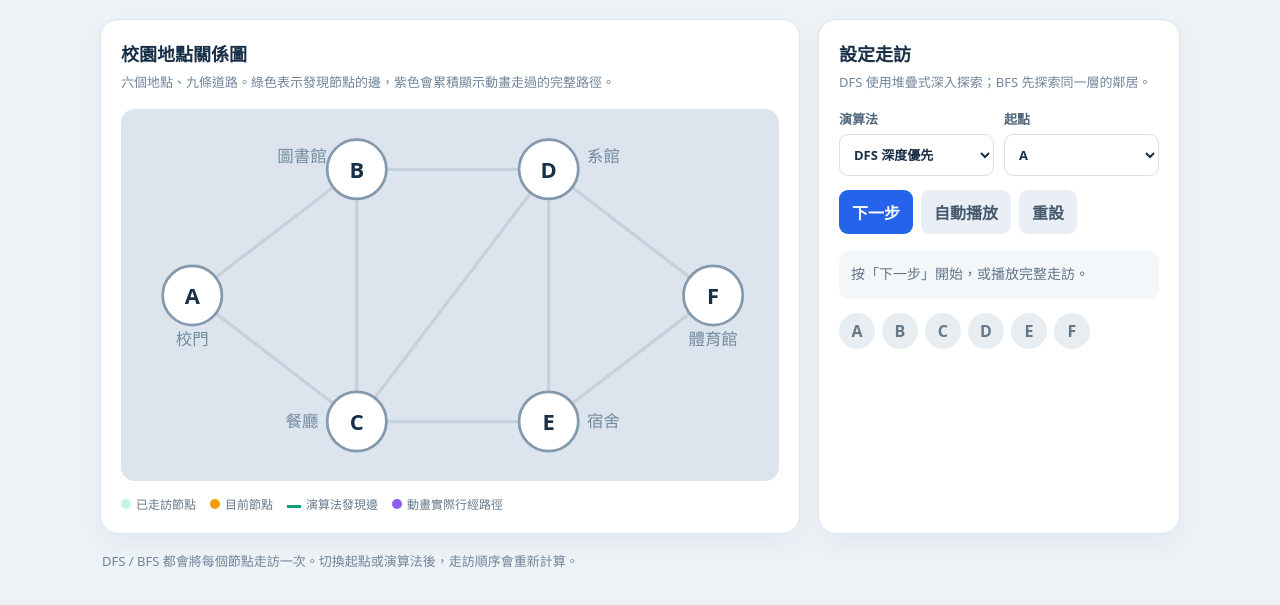
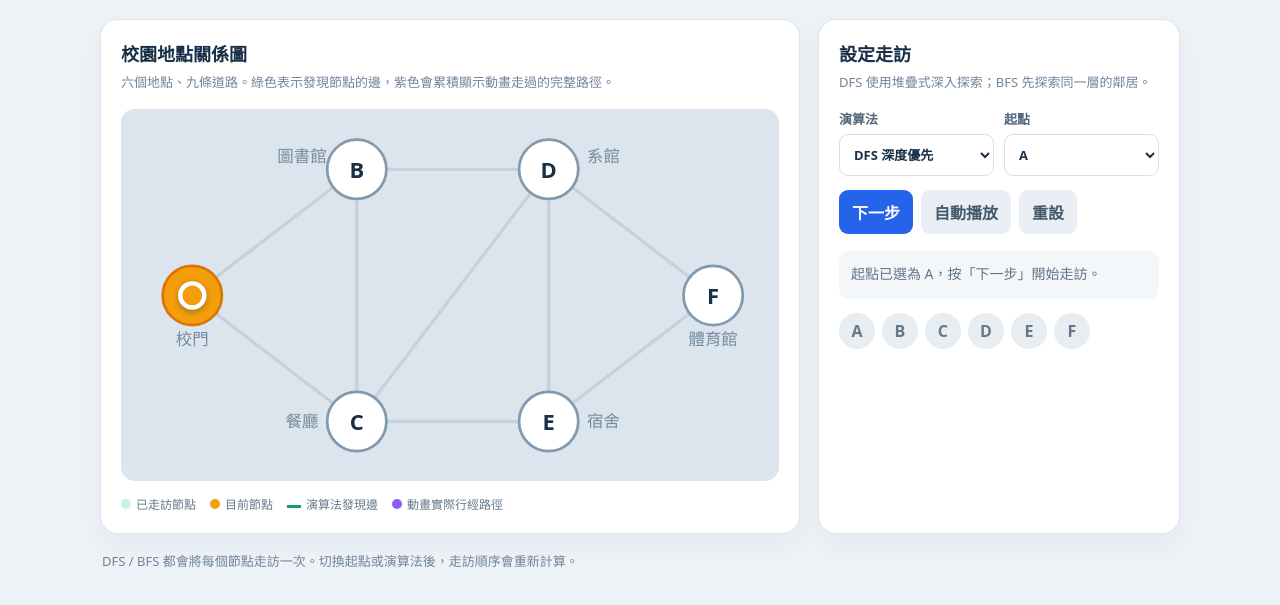
Before and after one commit to slep0721/binary-tree, a plain HTML site: page dfs-bfs.html in a window 1280 px wide. Shown: the part 141-746 px from the top of the page. Drawn offline with Linux system fonts and the light colour scheme.

Commit message:
Show the selected traversal start node

```diff
--- a/dfs-bfs.html
+++ b/dfs-bfs.html
@@ -25,7 +25,7 @@ let motionId=0,moving=false,passedNodes=new Set();
 function pointOf(node){const circle=document.querySelector(`[data-node="${node}"] circle`);return{x:Number(circle.getAttribute('cx')),y:Number(circle.getAttribute('cy'))}}
 function routeBetween(start,end){const queue=[[start]],seen=new Set([start]);while(queue.length){const route=queue.shift(),last=route[route.length-1];if(last===end)return route;for(const next of graph[last].slice().sort()){if(seen.has(next))continue;seen.add(next);queue.push([...route,next])}}return[start,end]}
 function moveTraveler(start,end){const marker=document.querySelector('#traveler'),trail=document.querySelector('#trail'),token=++motionId,route=routeBetween(start,end);marker.setAttribute('visibility','visible');if(route.length===1){const p=pointOf(end);marker.setAttribute('cx',p.x);marker.setAttribute('cy',p.y);return}moving=true;document.querySelector('#step').disabled=true;let segment=0;function travelSegment(){if(token!==motionId)return;if(segment>=route.length-1){moving=false;document.querySelector('#step').disabled=index>=steps.length-1;return}const from=pointOf(route[segment]),to=pointOf(route[segment+1]),duration=320,began=performance.now(),line=document.createElementNS('http://www.w3.org/2000/svg','line');line.setAttribute('class','trail-edge');line.setAttribute('x1',from.x);line.setAttribute('y1',from.y);line.setAttribute('x2',from.x);line.setAttribute('y2',from.y);trail.appendChild(line);function frame(now){if(token!==motionId)return;const t=Math.min(1,(now-began)/duration),eased=t*t*(3-2*t),x=from.x+(to.x-from.x)*eased,y=from.y+(to.y-from.y)*eased;marker.setAttribute('cx',x);marker.setAttribute('cy',y);line.setAttribute('x2',x);line.setAttribute('y2',y);if(t<1)requestAnimationFrame(frame);else{passedNodes.add(route[segment+1]);document.querySelector(`[data-node="${route[segment+1]}"]`).classList.add('passed');segment++;travelSegment()}}requestAnimationFrame(frame)}travelSegment()}
-function calculate(){motionId++;moving=false;passedNodes.clear();document.querySelector('#trail').replaceChildren();steps=makeSteps();index=-1;document.querySelector('#traveler').setAttribute('visibility','hidden');document.querySelectorAll('.node').forEach(n=>n.classList.remove('passed'));paint()}
-function paint(){document.querySelectorAll('.node').forEach(n=>{const at=steps.findIndex(s=>s.node===n.dataset.node);n.classList.toggle('visited',at>=0&&at<index);n.classList.toggle('current',at===index);n.classList.toggle('passed',passedNodes.has(n.dataset.node))});document.querySelectorAll('.edge').forEach(e=>e.classList.remove('active'));for(let i=1;i<=index;i++){const a=steps[i].from,b=steps[i].node;document.querySelector(`[data-edge="${[a,b].sort().join('-')}"]`)?.classList.add('active')}document.querySelector('#order').innerHTML=steps.map((s,i)=>`<span class="item ${i<index?'done':''} ${i===index?'now':''}" title="${i+1}：${s.from?`從 ${s.from} 到 ${s.node}`:'起點'}">${s.node}</span>`).join('');document.querySelector('#step').disabled=index>=steps.length-1||moving;document.querySelector('#status').textContent=index<0?'按「下一步」開始，或播放完整走訪。':`第 ${index+1} / ${steps.length} 個：走訪 ${steps[index].node}${steps[index].from?`（從 ${steps[index].from} 前往）`:'（起點）'}`}
+function calculate(){motionId++;moving=false;passedNodes.clear();document.querySelector('#trail').replaceChildren();steps=makeSteps();index=-1;document.querySelectorAll('.node').forEach(n=>n.classList.remove('passed'));const startPoint=pointOf(steps[0].node),marker=document.querySelector('#traveler');marker.setAttribute('cx',startPoint.x);marker.setAttribute('cy',startPoint.y);marker.setAttribute('visibility','visible');paint()}
+function paint(){document.querySelectorAll('.node').forEach(n=>{const at=steps.findIndex(s=>s.node===n.dataset.node),shown=index<0?0:index;n.classList.toggle('visited',at>=0&&at<index);n.classList.toggle('current',at===shown);n.classList.toggle('passed',passedNodes.has(n.dataset.node))});document.querySelectorAll('.edge').forEach(e=>e.classList.remove('active'));for(let i=1;i<=index;i++){const a=steps[i].from,b=steps[i].node;document.querySelector(`[data-edge="${[a,b].sort().join('-')}"]`)?.classList.add('active')}document.querySelector('#order').innerHTML=steps.map((s,i)=>`<span class="item ${i<index?'done':''} ${i===index?'now':''}" title="${i+1}：${s.from?`從 ${s.from} 到 ${s.node}`:'起點'}">${s.node}</span>`).join('');document.querySelector('#step').disabled=index>=steps.length-1||moving;document.querySelector('#status').textContent=index<0?`起點已選為 ${steps[0].node}，按「下一步」開始走訪。`:`第 ${index+1} / ${steps.length} 個：走訪 ${steps[index].node}${steps[index].from?`（從 ${steps[index].from} 前往）`:'（起點）'}`}
 function advance(){if(moving)return;if(index<steps.length-1){const previous=index>=0?steps[index].node:null;index++;paint();if(previous)moveTraveler(previous,steps[index].node);else moveTraveler(steps[index].node,steps[index].node)}if(index>=steps.length-1)pause()}document.querySelector('#step').addEventListener('click',advance);document.querySelector('#play').addEventListener('click',()=>{if(timer){pause();return}if(index>=steps.length-1)index=-1;document.querySelector('#play').textContent='暫停';timer=setInterval(advance,1200)});document.querySelector('#reset').addEventListener('click',()=>{pause();calculate()});document.querySelector('#algorithm').addEventListener('change',()=>{pause();calculate()});document.querySelector('#start').addEventListener('change',()=>{pause();calculate()});calculate();
 </script></body></html>
```
